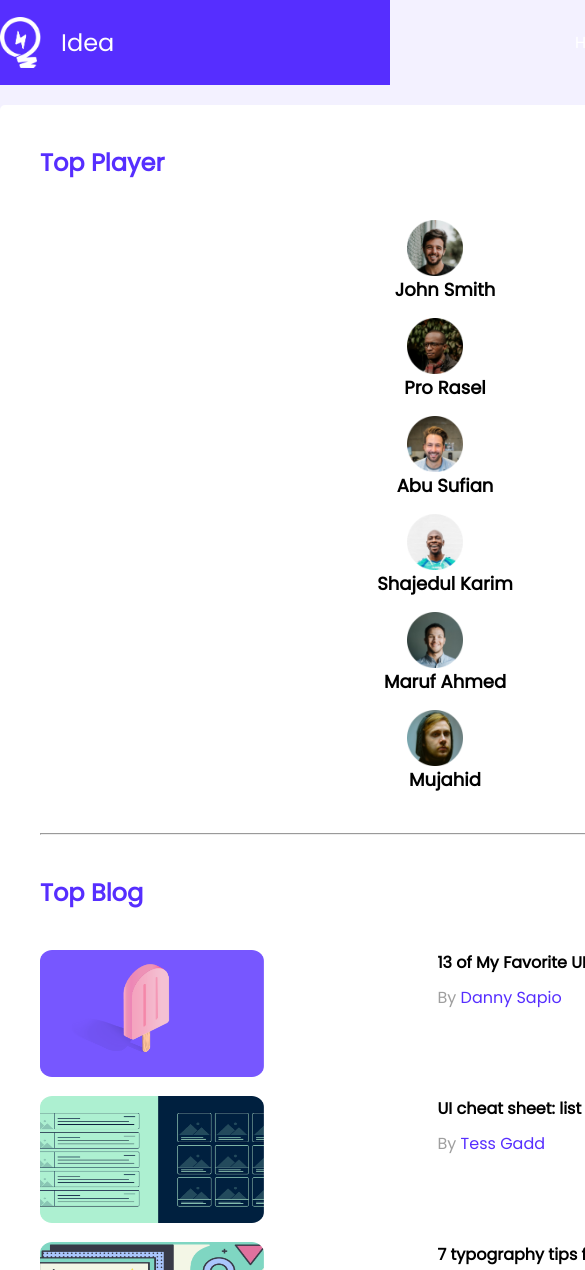
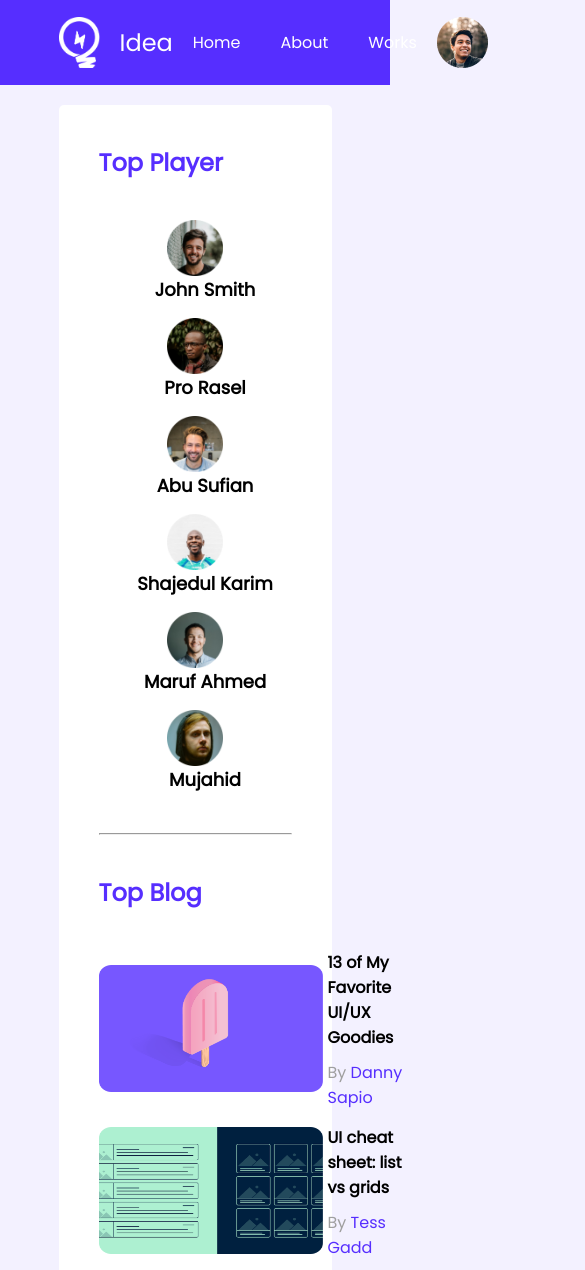
Before and after one commit to Programmer-Mehadi/leader-board, a plain HTML site: page index.html in a window 390 px wide. Shown: the top 1270 px of the page, 585 px wide, since content can reach past the window. Drawn offline with Linux system fonts and the light colour scheme.

Commit message:
width solve

```diff
--- a/style/style.css
+++ b/style/style.css
@@ -12,7 +12,7 @@ body {
   color: white;
 }
 .header-container {
-  width: 870px;
+  width: 70%;
   margin: 0px auto;
   display: flex;
   justify-content: space-between;
@@ -52,7 +52,7 @@ body {
 /* header section end */
 /* top players start` */
 main {
-  width: 870px;
+  width: 70%;
   margin: 0px auto;
 }
 .top-players-blog {
@@ -221,5 +221,7 @@ main {
   }
   .blog {
     column-gap: 5px;
+    justify-content: center;
+    align-items: center;
   }
 }
```
